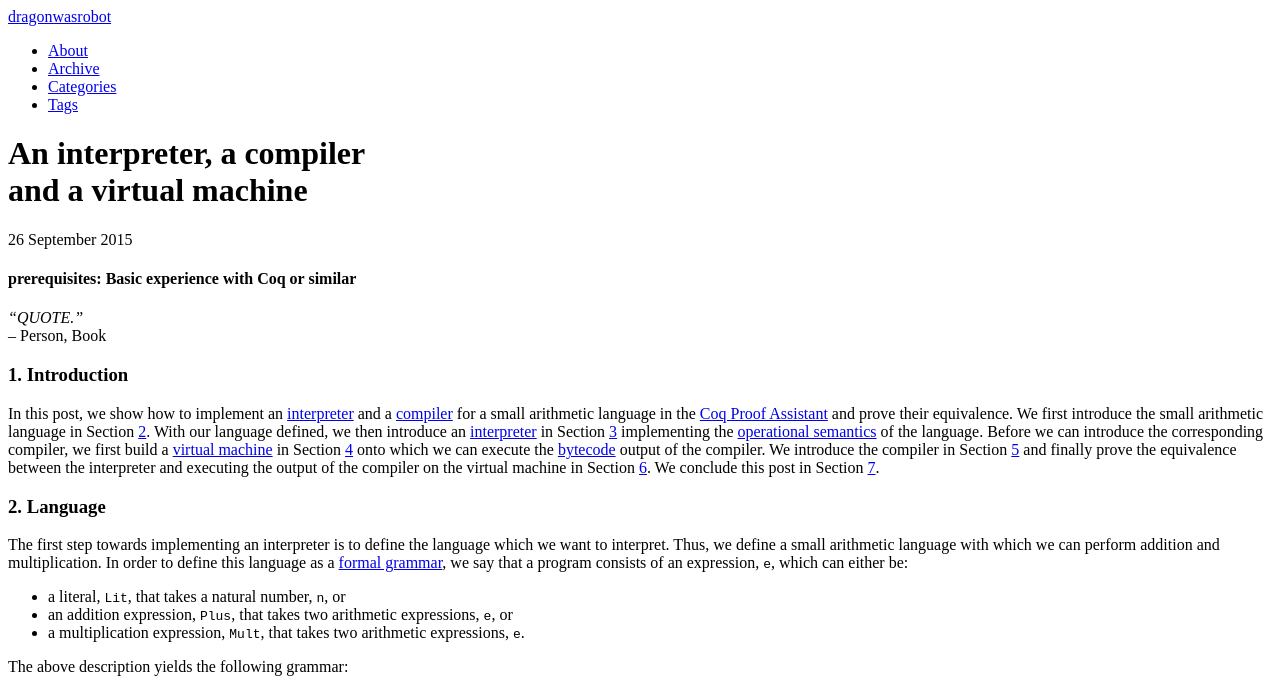
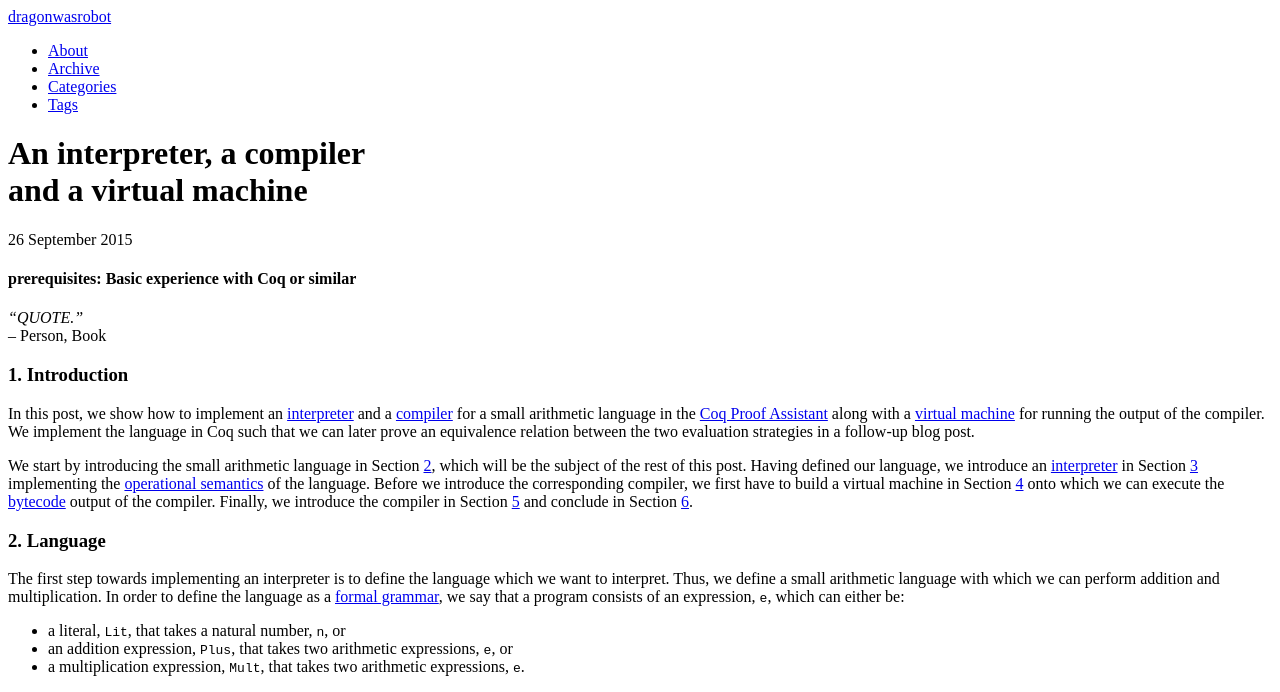
Before and after one commit to dragonwasrobot/dragonwasrobot.github.io, a Jekyll site: the page built from _posts/2015-09-26-an-interpreter-a-compiler-and-a-virtual-machine.md, in a window 1280 px wide and 1400 px high, cut to the strip 0-692 px from the top of the window. Built offline with Jekyll 4.4.1, drawn with Linux system fonts in a browser that asks for light colours; some web fonts are replaced; formulas are drawn with MathJax 3; some of the changed text lies outside the part shown.

Commit message:
Added new blog post: an interpreter, a compiler and a virtual machine

```diff
--- a/_posts/2015-09-26-an-interpreter-a-compiler-and-a-virtual-machine.md
+++ b/_posts/2015-09-26-an-interpreter-a-compiler-and-a-virtual-machine.md
@@ -17,26 +17,29 @@ tags: [Coq, Languages, Interpreters, Compilers, Virtual Machines]
 In this post, we show how to implement an
 [interpreter](https://en.wikipedia.org/wiki/Interpreter_(computing)) and a
 [compiler](https://en.wikipedia.org/wiki/Compiler) for a small arithmetic
-language in the [Coq Proof Assistant](http://en.wikipedia.org/wiki/Coq) and
-prove their equivalence. We first introduce the small arithmetic language in
-Section [2](#language). With our language defined, we then introduce an
-[interpreter](https://en.wikipedia.org/wiki/Interpreter_(computing)) in Section
+language in the [Coq Proof Assistant](http://en.wikipedia.org/wiki/Coq) along
+with a [virtual machine](https://en.wikipedia.org/wiki/Virtual_machine) for
+running the output of the compiler. We implement the language in Coq such that
+we can later prove an equivalence relation between the two evaluation strategies
+in a follow-up blog post.
+
+We start by introducing the small arithmetic language in Section [2](#language),
+which will be the subject of the rest of this post. Having defined our language,
+we introduce an
+[interpreter](https://en.wikipeedia.org/wiki/Interpreter_(computing)) in Section
 [3](#interpreter) implementing the
 [operational semantics](https://en.wikipedia.org/wiki/Operational_semantics) of
-the language. Before we can introduce the corresponding compiler, we first build
-a [virtual machine](https://en.wikipedia.org/wiki/Virtual_machine) in Section
-[4](#virtual-machine) onto which we can execute the
-[bytecode](https://en.wikipedia.org/wiki/Bytecode) output of the compiler. We
-introduce the compiler in Section [5](#compiler) and finally prove the
-equivalence between the interpreter and executing the output of the compiler on
-the virtual machine in Section [6](#equivalence-proof). We conclude this post in
-Section [7](#conclusion).
+the language. Before we introduce the corresponding compiler, we first have to
+build a virtual machine in Section [4](#virtual-machine) onto which we can
+execute the [bytecode](https://en.wikipedia.org/wiki/Bytecode) output of the
+compiler. Finally, we introduce the compiler in Section [5](#compiler) and
+conclude in Section [6](#conclusion).
 
 ### 2. Language
 
 The first step towards implementing an interpreter is to define the language
 which we want to interpret. Thus, we define a small arithmetic language with
-which we can perform addition and multiplication. In order to define this
+which we can perform addition and multiplication. In order to define the
 language as a [formal grammar](https://en.wikipedia.org/wiki/Formal_grammar), we
 say that a program consists of an expression, `e`, which can either be:
 
@@ -49,20 +52,22 @@ The above description yields the following grammar:
 
 {% gist dragonwasrobot/d46acd3d1f697c9c0030 grammar.txt %}
 
-which we in turn can translate into an `Inductive` type in Coq like so:
+which we in turn can translate into an `Inductive` type in Coq:
 
 {% gist dragonwasrobot/d46acd3d1f697c9c0030 arithmetic_expression.v %}
 
 Here, we state that any instance of the type `arithmetic_expression` is either a
 literal, an addition expression, or a multiplication expression, as described
 above. Furthermore, we can construct instances of this type by applying the
-three constructors in the definition. For example, if we want to create an
+three constructors of the definition. For example, if we want to create an
 `arithmetic_expression` corresponding to the expression $$(2 + 1) \cdot 5$$, we
 write the following:
 
 {% gist dragonwasrobot/d46acd3d1f697c9c0030 language_example.v %}
 
-where the keyword `Compute` is simply used to evaluate the expression.
+where the keyword `Compute` is simply used to evaluate the expression. Note that
+we have not yet computed the result of the expression, as we have not yet
+implemented the semantics of the language.
 
 ### 3. Interpreter
 
@@ -79,7 +84,7 @@ arithmetic language are very straight forward:
 - a multiplication expression, `Mult e e`, evaluates to the product of the two
   sub-expressions, `e`.
 
-Once again, we can directly translate this into a Coq `Fixpoint`:
+If we translate the above definitions, we get the following Coq `Fixpoint`:
 
 {% gist dragonwasrobot/d46acd3d1f697c9c0030 interpret.v %}
 
@@ -116,12 +121,13 @@ With these three definitions taken care of, we move on to define the semantics
 of the three byte code instructions and translate them into a corresponding
 function. As such, we define the instruction `PUSH` to take a natural number
 which it then pushes onto the stack, while the `ADD` and `MUL` instructions each
-pops the two topmost elements of the stack and adds or multiplies them. For the
+pop the two topmost elements of the stack and adds or multiplies them. For the
 sake of simplicity, we define the effects of executing `ADD` or `MUL` on a stack
-with less than two elements to be an unchanged stack. The above semantics
-results in the following function, `execute_bytecode_instruction`, which takes a
-`bytecode_instruction` and a `data_stack` and returns a new `data_stack`
-capturing the effect of executing the given type of `bytecode_instruction`:
+with less than two elements to be an unchanged stack. The above semantics result
+in the function `execute_bytecode_instruction`, which takes a
+`bytecode_instruction` and a `data_stack` and returns a new `data_stack`,
+capturing the effect of evaluation the different types of
+`bytecode_instruction`:
 
 {% gist dragonwasrobot/d46acd3d1f697c9c0030 execute_bytecode_instruction.v %}
 
@@ -138,9 +144,10 @@ stack, `execute_bytecode_program`:
 {% gist dragonwasrobot/d46acd3d1f697c9c0030 execute_bytecode_program.v %}
 
 Here, we perform an initial pattern matching on the structure of the bytecode
-program to check that it is not empty. Now we can execute a whole bytecode
-program on our virtual stack machine by calling `execute_bytecode_program` with
-a `bytecode_program` and a `data_stack`:
+program to check that it is not empty.
+
+Now we can execute a whole bytecode program on our virtual stack machine by
+calling `execute_bytecode_program` with a `bytecode_program` and a `data_stack`:
 
 {% gist dragonwasrobot/d46acd3d1f697c9c0030 execute_bytecode_program_example.v %}
 
@@ -161,10 +168,10 @@ compiler.
 
 ### 5. Compiler
 
-Having introduced our set of bytecode instructions and seen how these can be
-executed on a virtual stack machine, we are finally ready to define a compiler
-that takes our arithmetic expression language as its input and generates a
-bytecode program as its output.
+Having introduced the needed set of bytecode instructions and seen how these can
+be executed on a virtual stack machine, we are finally ready to define a
+compiler that takes our arithmetic expression language as its input and
+generates a bytecode program as its output.
 
 Returning to the constructors of our `arithmetic_expression` language, we can
 turn each of these into one or more bytecode instructions:
@@ -198,9 +205,17 @@ Note that because we are working with a stack machine, the outputted program
 both flattens and reverses the compiled expression.
 
 Now that we have finally defined `interpret`, `execute_bytecode_program`, and
-`compile`, we proceed to the last part of our lesson: how to prove an
-equivalence relation between interpretation and compilation of the same program.
+`compile`, we can demonstrate the equivalence relation between interpretation
+and compilation of the same program:
 
 {% gist dragonwasrobot/d46acd3d1f697c9c0030 equivalence_example.v %}
 
+of which the proof will be the topic of a future blog post.
+
 ### 6. Conclusion
+
+In this post, we have shown how to implement an interpreter, a compiler, and a
+virtual machine for a small arithmetic language. The language has been
+implemented in the Coq Proof Assistant such that we can later proof an
+equivalence relation between interpretation of an arithmetic expression and
+compilation followed by execution of that same expression.
```
Also changed, not shown: other parts of _posts/2015-09-26-an-interpreter-a-compiler-and-a-virtual-machine.md (+1 -1 lines).
